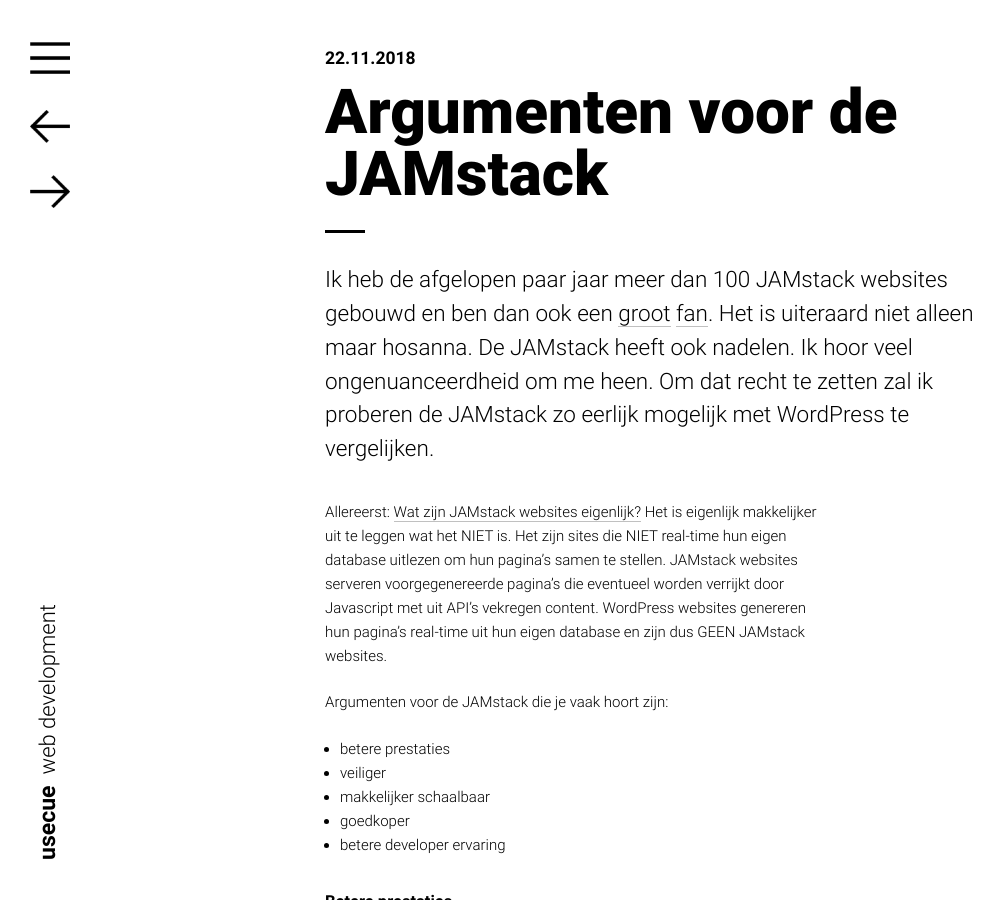
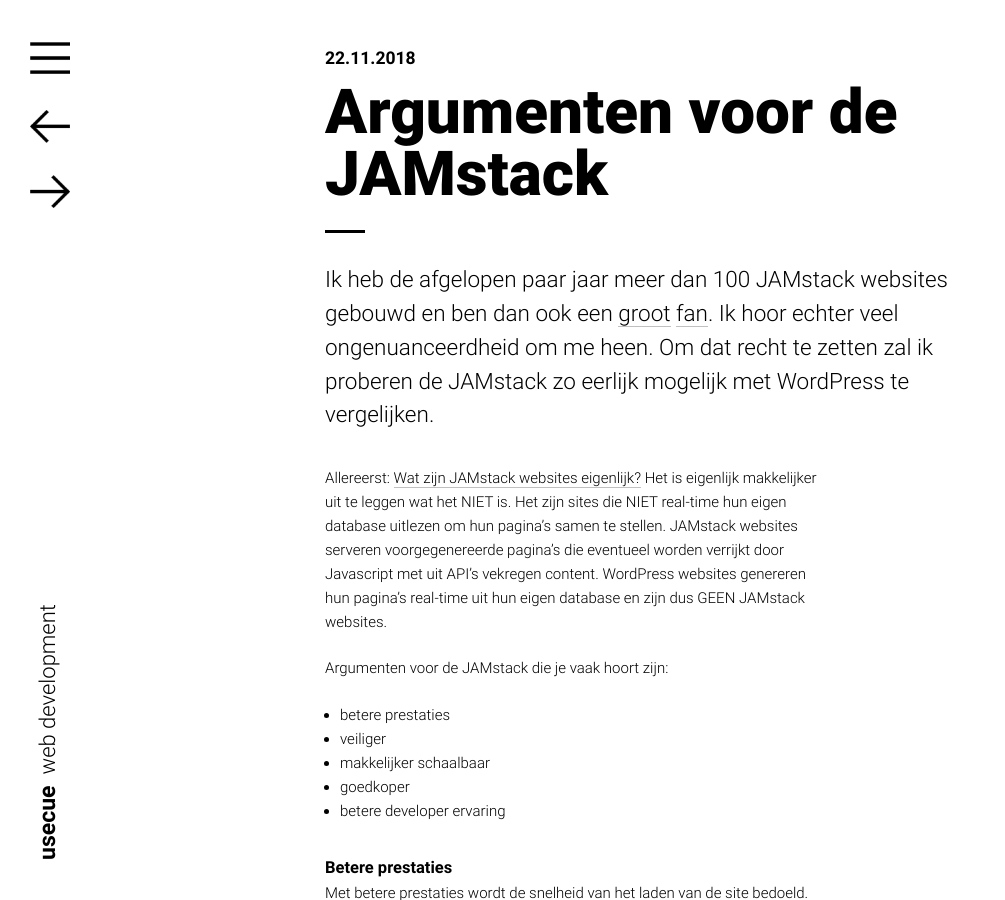
Before and after one commit to jhvanderschee/usecuewebsitenl, a Jekyll site: the page built from _posts/2018-11-22-argumenten-voor-de-jamstack.md, in a window 1280 px wide and 900 px high. Shown: the whole window, without its empty margins (0-1005 px from the left). Built offline with Jekyll 4.4.1, drawn with Linux system fonts in a browser that asks for light colours.

Commit message:
Update 2018-11-22-argumenten-voor-de-jamstack.md

```diff
--- a/_posts/2018-11-22-argumenten-voor-de-jamstack.md
+++ b/_posts/2018-11-22-argumenten-voor-de-jamstack.md
@@ -2,7 +2,7 @@
 title: Argumenten voor de JAMstack
 
 ---
-Ik heb de afgelopen paar jaar meer dan 100 JAMstack websites gebouwd en ben dan ook een [groot](https://www.usecue.nl/blog/jekyll-tegen-de-rest-van-de-wereld/) [fan](https://www.usecue.nl/blog/from-wordpress-to-cloudcannon/). Het is uiteraard niet alleen maar hosanna. De JAMstack heeft ook nadelen. Ik hoor veel ongenuanceerdheid om me heen. Om dat recht te zetten zal ik proberen de JAMstack zo eerlijk mogelijk met WordPress te vergelijken.
+Ik heb de afgelopen paar jaar meer dan 100 JAMstack websites gebouwd en ben dan ook een [groot](https://www.usecue.nl/blog/jekyll-tegen-de-rest-van-de-wereld/) [fan](https://www.usecue.nl/blog/from-wordpress-to-cloudcannon/). Ik hoor echter veel ongenuanceerdheid om me heen. Om dat recht te zetten zal ik proberen de JAMstack zo eerlijk mogelijk met WordPress te vergelijken.
 
 Allereerst: [Wat zijn JAMstack websites eigenlijk?](https://jamstack.org/ "https://jamstack.org/") Het is eigenlijk makkelijker uit te leggen wat het NIET is. Het zijn sites die NIET real-time hun eigen database uitlezen om hun pagina's samen te stellen. JAMstack websites serveren voorgegenereerde pagina's die eventueel worden verrijkt door Javascript met uit API's vekregen content. WordPress websites genereren hun pagina's real-time uit hun eigen database en zijn dus GEEN JAMstack websites.
 
```
